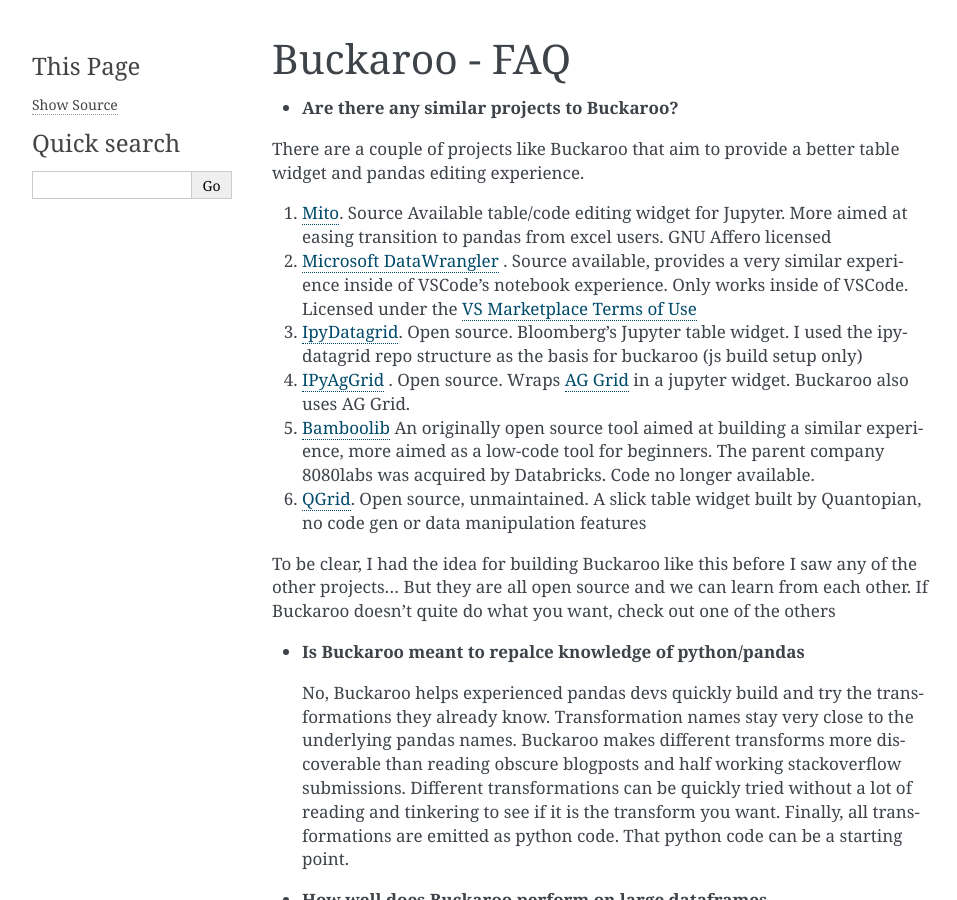
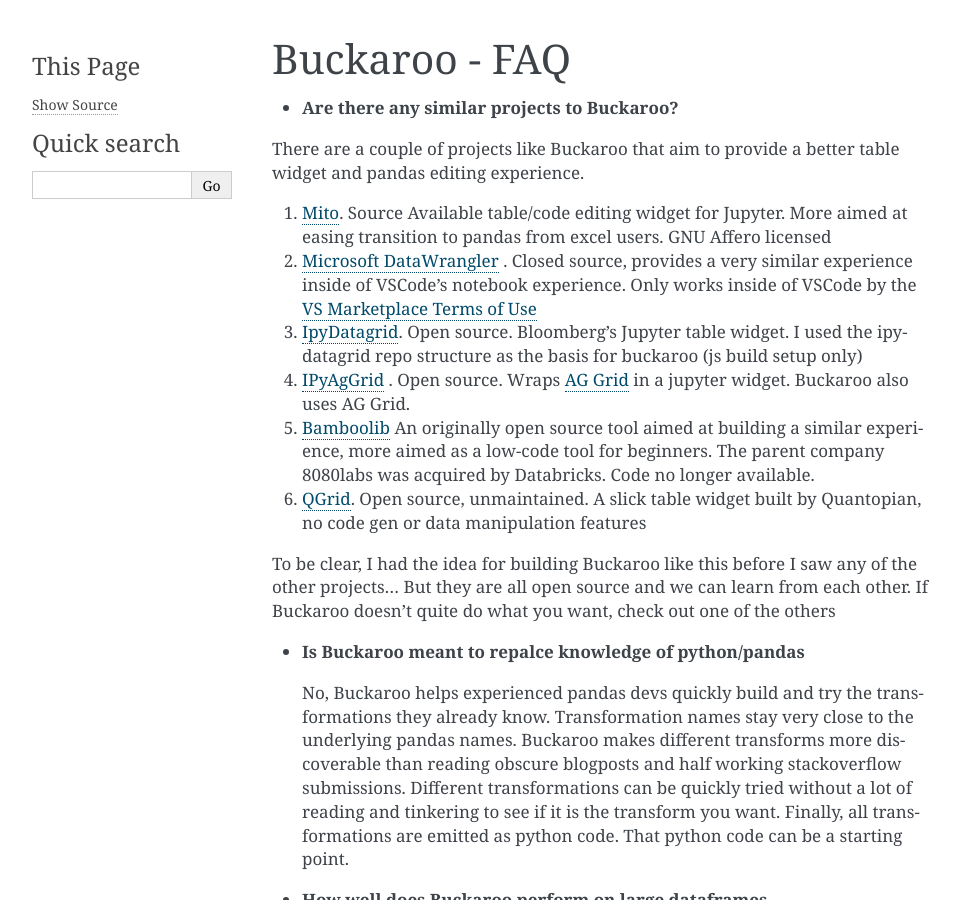
Before and after one commit to paddymul/buckaroo, a Sphinx documentation site: the page built from docs/source/FAQ.rst, in a window 1280 px wide and 900 px high. Shown: the whole window, without its empty margins (148-1105 px from the left). Built offline with Sphinx 7.4.7, drawn with Linux system fonts in a browser that asks for light colours.

Commit message:
fixed wording that microsoft's Datawrangler is completely closed source

```diff
--- a/docs/source/FAQ.rst
+++ b/docs/source/FAQ.rst
@@ -10,7 +10,7 @@
 There are a couple of projects like Buckaroo that aim to provide a better table widget and pandas editing experience.
 
 #. `Mito <https://github.com/mito-ds/monorepo>`_.  Source Available table/code editing widget for Jupyter.  More aimed at easing transition to pandas from excel users.  GNU Affero licensed
-#. `Microsoft DataWrangler <https://github.com/microsoft/vscode-data-wrangler>`_ .  Source available, provides a very similar experience inside of VSCode's notebook experience.  Only works inside of VSCode.  Licensed under the `VS Marketplace Terms of Use <https://cdn.vsassets.io/v/M190_20210811.1/_content/Microsoft-Visual-Studio-Marketplace-Terms-of-Use.pdf>`_
+#. `Microsoft DataWrangler <https://github.com/microsoft/vscode-data-wrangler>`_ .  Closed source, provides a very similar experience inside of VSCode's notebook experience.  Only works inside of VSCode by the `VS Marketplace Terms of Use <https://cdn.vsassets.io/v/M190_20210811.1/_content/Microsoft-Visual-Studio-Marketplace-Terms-of-Use.pdf>`_
 #. `IpyDatagrid <https://github.com/bloomberg/ipydatagrid>`_.  Open source.  Bloomberg's Jupyter table widget. I used the ipydatagrid repo structure as the basis for buckaroo (js build setup only)
 #. `IPyAgGrid <https://github.com/widgetti/ipyaggrid>`_ .  Open source.  Wraps `AG Grid <https://www.ag-grid.com/>`_  in a jupyter widget.  Buckaroo also uses AG Grid.
 #. `Bamboolib <https://github.com/tkrabel/bamboolib>`_  An originally open source tool aimed at building a similar experience, more aimed as a low-code tool for beginners.  The parent company 8080labs was acquired by Databricks.  Code no longer available.
```
